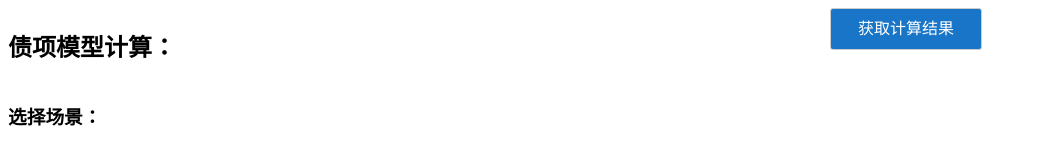
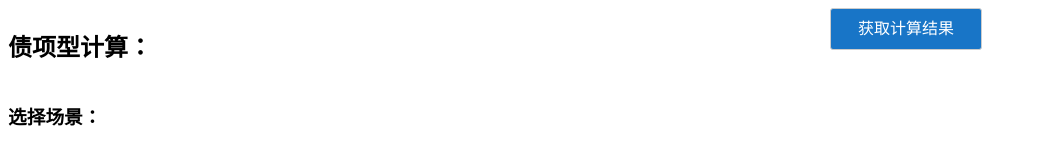
Before and after one commit to Create-life/dc-test, a Vue app: page / in a window 1280 px wide. Shown: the top 149 px of the page, without its empty margins (0-1037 px from the left). Built offline with nearby package versions, Linux system fonts and the light colour scheme.

Commit message:
Update App.vue

```diff
--- a/src/App.vue
+++ b/src/App.vue
@@ -1,7 +1,7 @@
 <template>
   <div class="container">
     <div class="left">
-      <h2>债项模型计算：</h2>
+      <h2>债项型计算：</h2>
 
       <div>
         <h3 style="display: inline-block;">选择场景：</h3>
```
